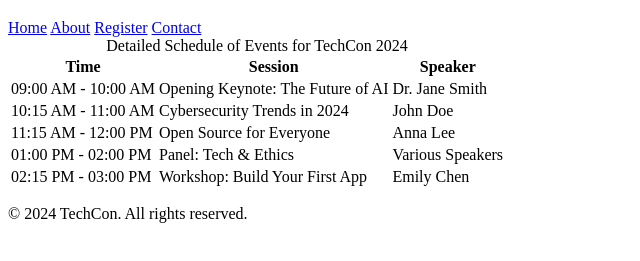
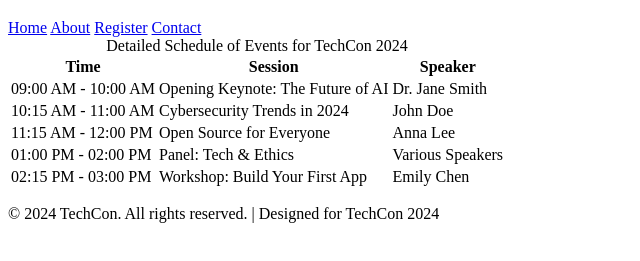
Before and after one commit to Omnia-2101/TechCon_HTML, a plain HTML site: page techcon_website/schedule.html in a window 1280 px wide. Shown: the part 61-322 px from the top of the page, without its empty margins (0-640 px from the left). Drawn offline with Linux system fonts and the light colour scheme.

Commit message:
Fix footer to ensure consistency across pages

```diff
--- a/techcon_website/schedule.html
+++ b/techcon_website/schedule.html
@@ -57,9 +57,9 @@
     </table>
   </main>
 
-  <footer>
-    <p>&copy; 2024 TechCon. All rights reserved.</p>
-  </footer>
+<footer>
+  <p>&copy; 2024 TechCon. All rights reserved. | Designed for TechCon 2024</p>
+</footer>
 
 </body>
 </html>
```
